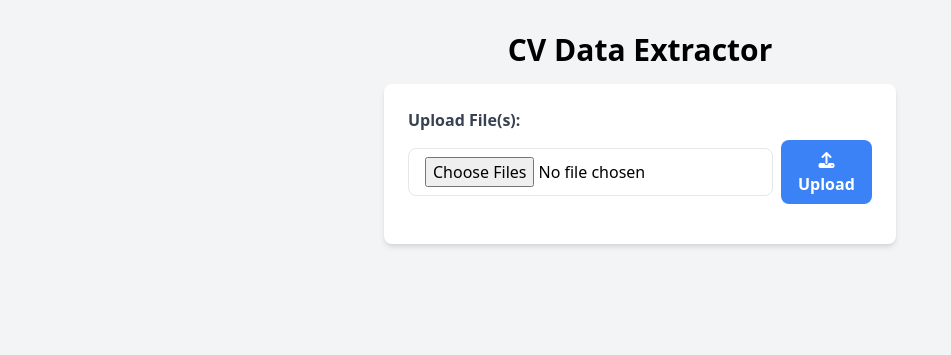
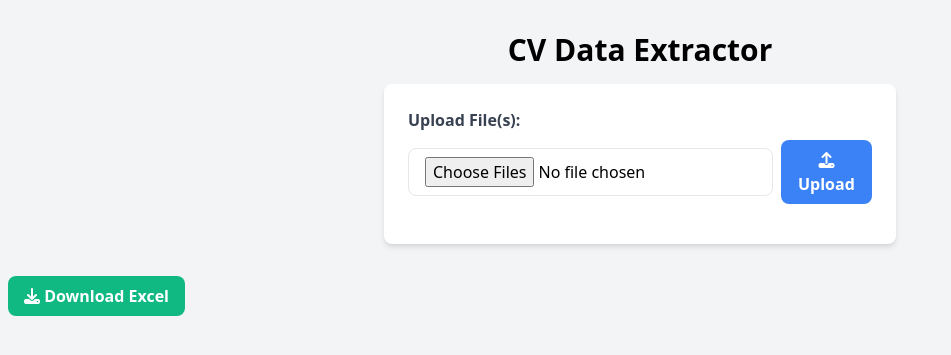
Before and after one commit to rajkaushal03/python-dev, a Flask app: page / in a window 1280 px wide. Shown: the top 355 px of the page, without its empty margins (0-951 px from the left). Run offline with Flask 3, Linux system fonts and the light colour scheme; some libraries are stand-ins or nearby versions.

Commit message:
first commit

```diff
--- a/app.py
+++ b/app.py
@@ -3,6 +3,7 @@ import pandas as pd
 import os
 import re
 import docx
+from docx import Document
 import fitz
 from spire.doc import *
 from spire.doc.common import *
@@ -25,17 +26,17 @@ def extract_text_from_docx(file_path):
     return full_text
 
 def extract_text_from_doc(file_path):
-    doc = Document()
-    doc = docx.LoadFromFile (file_path)
-    str = doc.GetText()
-    return str
-
+    doc = docx.Document(file_path)
+    full_text = ""
+    for paragraph in doc.paragraphs:
+        full_text += paragraph.text
+    return full_text
 def extract_emails(text):
-    email_pattern = r'\b[A-Za-z0-9._%+-]+@[A-Za-z0-9.-]+\.[A-Z|a-z]{2,}\b'
+    email_pattern = r'\b[A-Za-z0-9._%+-]+@[A-Za-z0-9.-]+\.[A-Za-z]{2,}\b'
     return re.findall(email_pattern, text)
 
 def extract_phone_numbers(text):
-    phone_pattern = r'\b(?:\d{3}[-\.\s]??\d{3}[-\.\s]??\d{4}|\(\d{3}\)\s*\d{3}[-\.\s]??\d{4}|\d{3}[-\.\s]??\d{4})\b'
+    phone_pattern = r'\b(?:\+\d{1,3}\s*)?(?:[6-9]\d{9}|[6-9]\d{11})\b'
     return re.findall(phone_pattern, text)
 
 def process_file(file_path):
@@ -65,7 +66,7 @@ def index():
 @app.route('/upload_file', methods=['POST'])
 def upload_file():
     files = request.files.getlist('files[]')
-    processed_data = []  # Define the processed data list here
+    processed_data = []
     for file in files:
         file_path = os.path.join(uploads_dir, file.filename)
         file.save(file_path)
@@ -76,9 +77,12 @@ def upload_file():
             print(f"Error processing {file.filename}: {e}")
     if processed_data:
         save_to_excel(processed_data)
-        return send_file('cv_data.xlsx', as_attachment=True)
+        return render_template('index.html', data=processed_data, show_download=True)  # Render template with processed data
     else:
         return "No data to download."
+@app.route('/download_excel', methods=['POST'])
+def download_excel():
+    return send_file('cv_data.xlsx', as_attachment=True)
 
 def save_to_excel(processed_data):
     data_for_excel = []
--- a/templates/index.html
+++ b/templates/index.html
@@ -11,17 +11,9 @@
     <div class="container mx-auto py-8">
         <h1 class="text-3xl font-bold mb-4 text-center">CV Data Extractor</h1>
 
-        {% if show_download %}
-        <div class="mt-8" {% if not data %}style="display: none;"{% endif %}>
-            <form id="downloadForm" action="/download_excel" method="post">
-                <input type="hidden" name="data" id="jsonData" value='{{ data_for_download | safe }}'>
-                <button type="submit" class="bg-blue-500 hover:bg-blue-700 text-white font-bold py-2 px-4 ml-2 rounded-lg">
-                    <i class="fas fa-download"></i> Download Excel
-                </button>
-            </form>
-        </div>
-        {% endif %}
+        <!-- Excel Download Button -->
 
+        <!-- File Upload Form -->
         <form id="uploadForm" action="/upload_file" method="post" enctype="multipart/form-data" class="max-w-lg mx-auto bg-white p-6 rounded-lg shadow-md">
             <div class="mb-4">
                 <label for="file" class="block text-gray-700 font-bold mb-2">Upload File(s):</label>
@@ -34,6 +26,15 @@
             </div>
         </form>
 
+        <div class="mt-8 ">
+            <form id="downloadForm" action="/download_excel" method="post">
+                <input type="hidden" name="data" id="jsonData" value='{{ data_for_download | safe }}'>
+                <button type="submit" class=" bg-green-500 hover:bg-blue-700 text-white font-bold py-2 px-4 ml-2 rounded-lg">
+                    <i class="fas fa-download"></i> Download Excel
+                </button>
+            </form>
+        </div>
+        <!-- Processed Data (if available) -->
         {% if data %}
         <div class="mt-8">
             <h2 class="text-2xl font-bold mb-4">Processed Data</h2>
```
